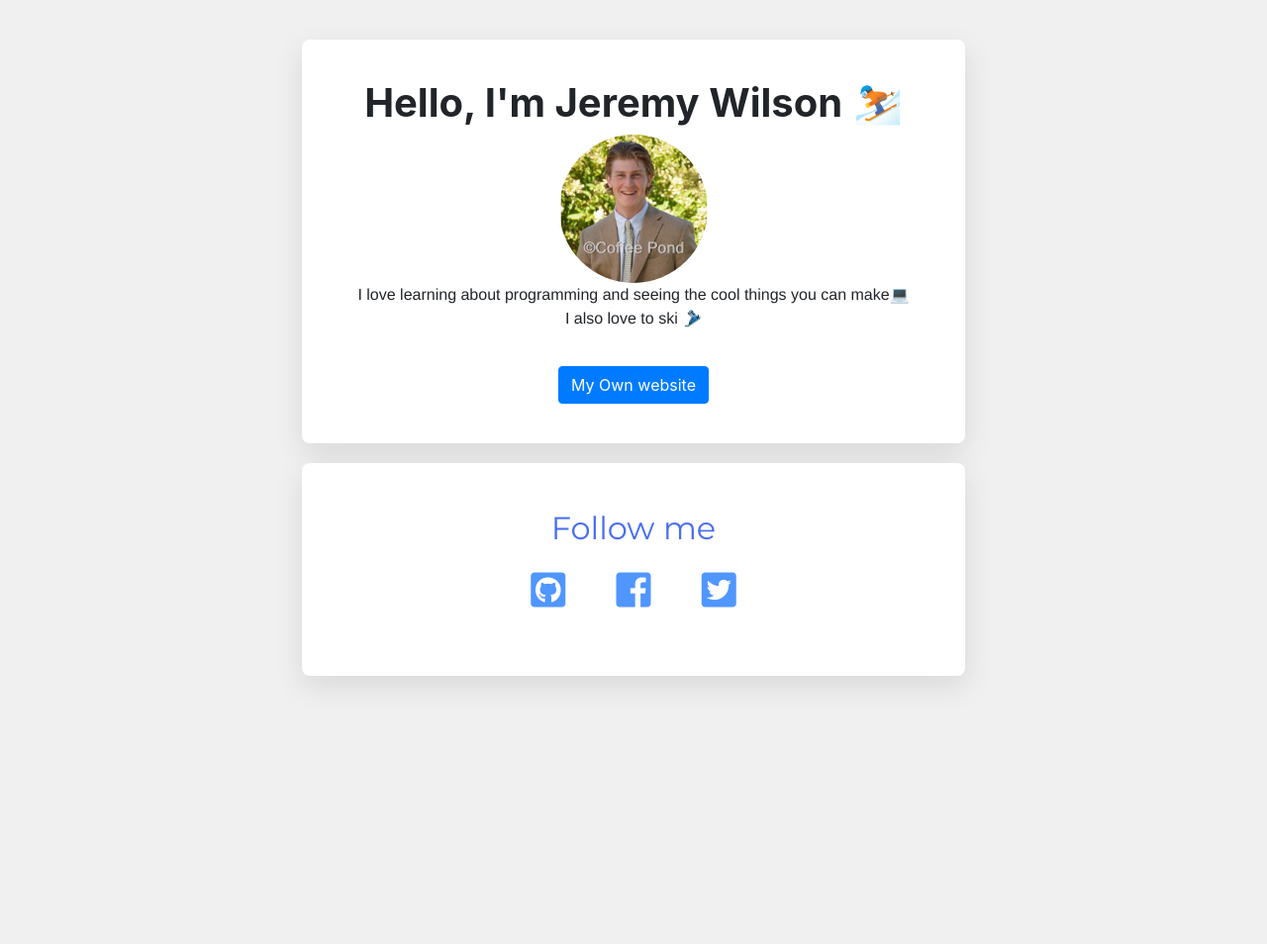
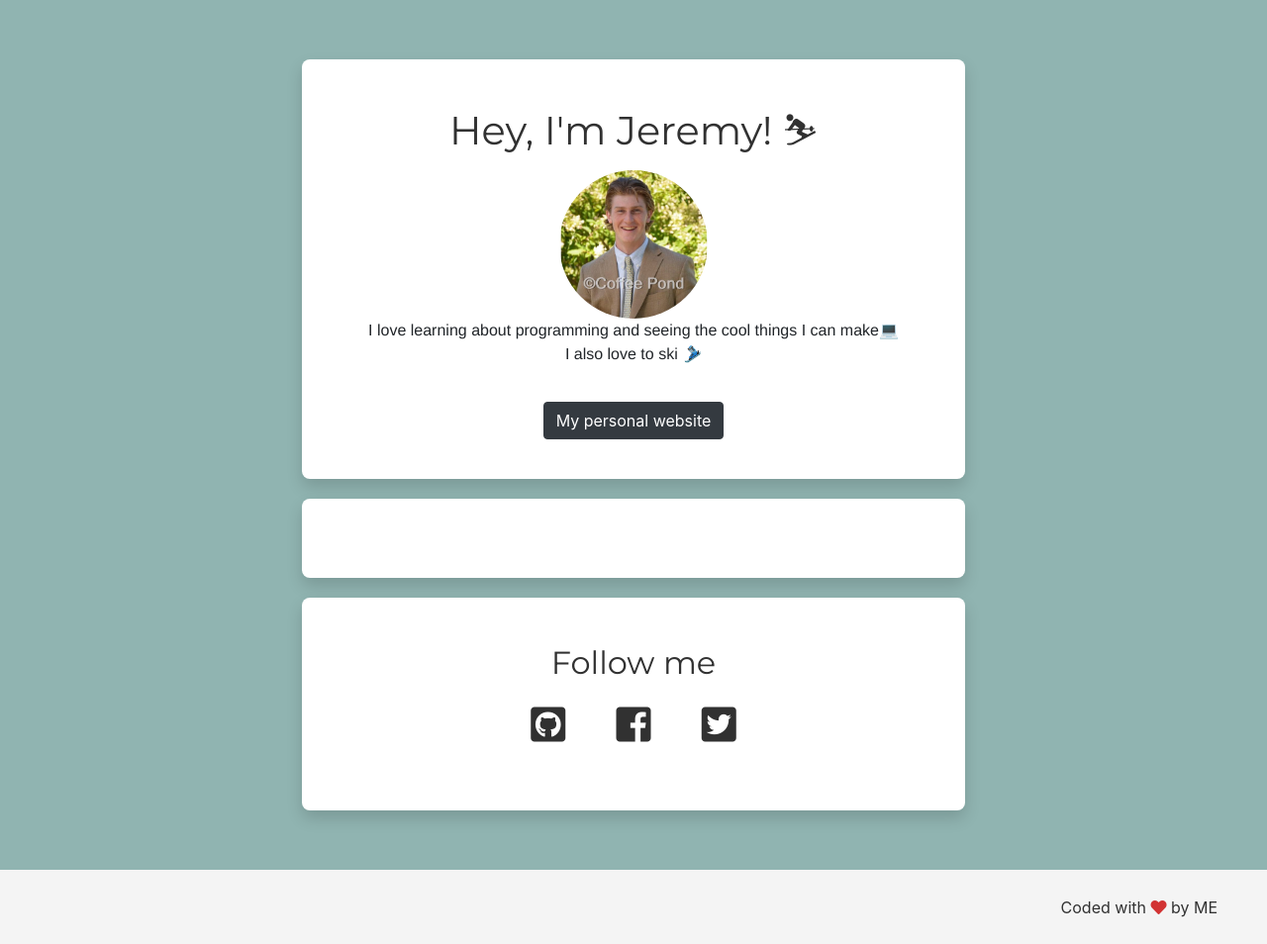
Before and after one commit to Jwilson97/profile, a plain HTML site: page index.html in a window 1280 px wide. Shown: the whole page at 99% size. Before the commit the page ends 800 px from the top, so only its background shows below. Drawn offline with nearby package versions, Linux system fonts and the light colour scheme.

Commit message:
changed colors, buttons, added bootstrap. Also made a footer

```diff
--- a/index.html
+++ b/index.html
@@ -15,14 +15,19 @@
 </head>
 <body>
   <div class="container">
-    <div class="white-card">
 
-      <h1><strong>Hello, I'm Jeremy Wilson</strong> ⛷</h1>
+    <div class="white-card shadow">
+      <h1>Hey, I'm Jeremy! ⛷</h1>
       <img src="images/Me.jpg" alt="jeremy's prfile picture" width="150px" height="150px" class="img-circle">
-      <p>I love learning about programming and seeing the cool things you can make💻 <br> I also love to ski 🎿</p>
-      <a href="https://www.jeremywilsondesigns.com/" class="btn btn-primary">My Own website</a>
+      <p>I love learning about programming and seeing the cool things I can make💻 <br> I also love to ski 🎿</p>
+      <a href="https://www.jeremywilsondesigns.com/" class="btn btn-dark">My personal website</a>
     </div>
-    <div class="white-card">
+
+    <div class="white-card shadow">
+
+    </div>
+
+    <div class="white-card shadow">
       <h2>Follow me</h2>
       <ul class="list-inline">
         <li>
@@ -43,5 +48,14 @@
       </ul>
     </div>
   </div>
+
+  <div class="footer">
+    <div class="footer-links">
+
+    </div>
+    <div class="footer-copyright flex-row-reverse">
+      Coded with <i class="fas fa-heart"></i> by ME
+    </div>
+  </div>
 </body>
 </html>
--- a/style.css
+++ b/style.css
@@ -1,15 +1,17 @@
 body {
-  background-color: rgb(240, 240, 240);
+  background-color: #90b4b1;
+  display: flex;
+  flex-direction: column;
+  min-height: 100vh;
 }
 
 p {
   font-family: helvetica, sans-serif;
   padding-bottom: 20px;
 }
-h1
 
 h1, h2, h3 {
-  color: rgb(74, 110, 239);
+  color: #313131;
   font-family: 'Montserrat', sans-serif;
   line-height: 1.6;
 }
@@ -51,8 +53,44 @@ a {
 }
 
 .fab{
-  color: rgb(80, 150, 255);
+  color: #313131;
 }
+
+.fab:hover{
+  color: #212121;
+}
+
+.footer {
+  background: #F4F4F4;
+  display: flex;
+  align-items: center;
+  justify-content: space-between;
+  height: 75px;
+  padding: 0px 50px;
+  color: #313131;
+  width: 100vw;
+  bottom: 0;
+  left: 0;
+  margin-top: auto;
+}
+.footer-links {
+  display: flex;
+  align-items: end;
+}
+.footer-links a {
+  color: black;
+  opacity: 0.15;
+  text-decoration: none;
+  font-size: 24px;
+  padding: 0px 10px;
+}
+.footer-links a:hover {
+  opacity: 1;
+}
+.footer .fa-heart {
+  color: #D23333;
+}
+
 
 @media (max-width: 960px) {
   /* For a screen < 960px, this CSS will be read */
```
